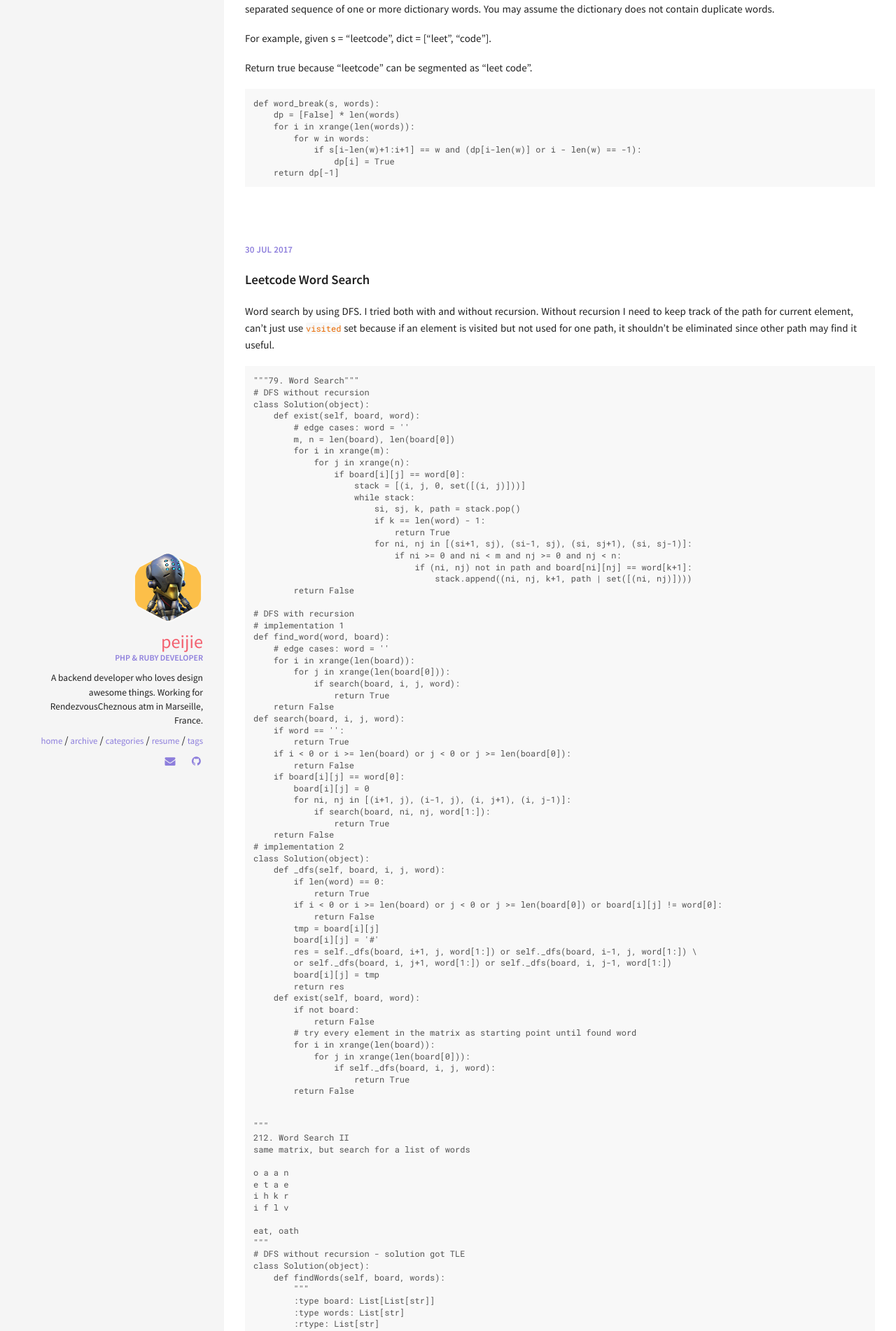
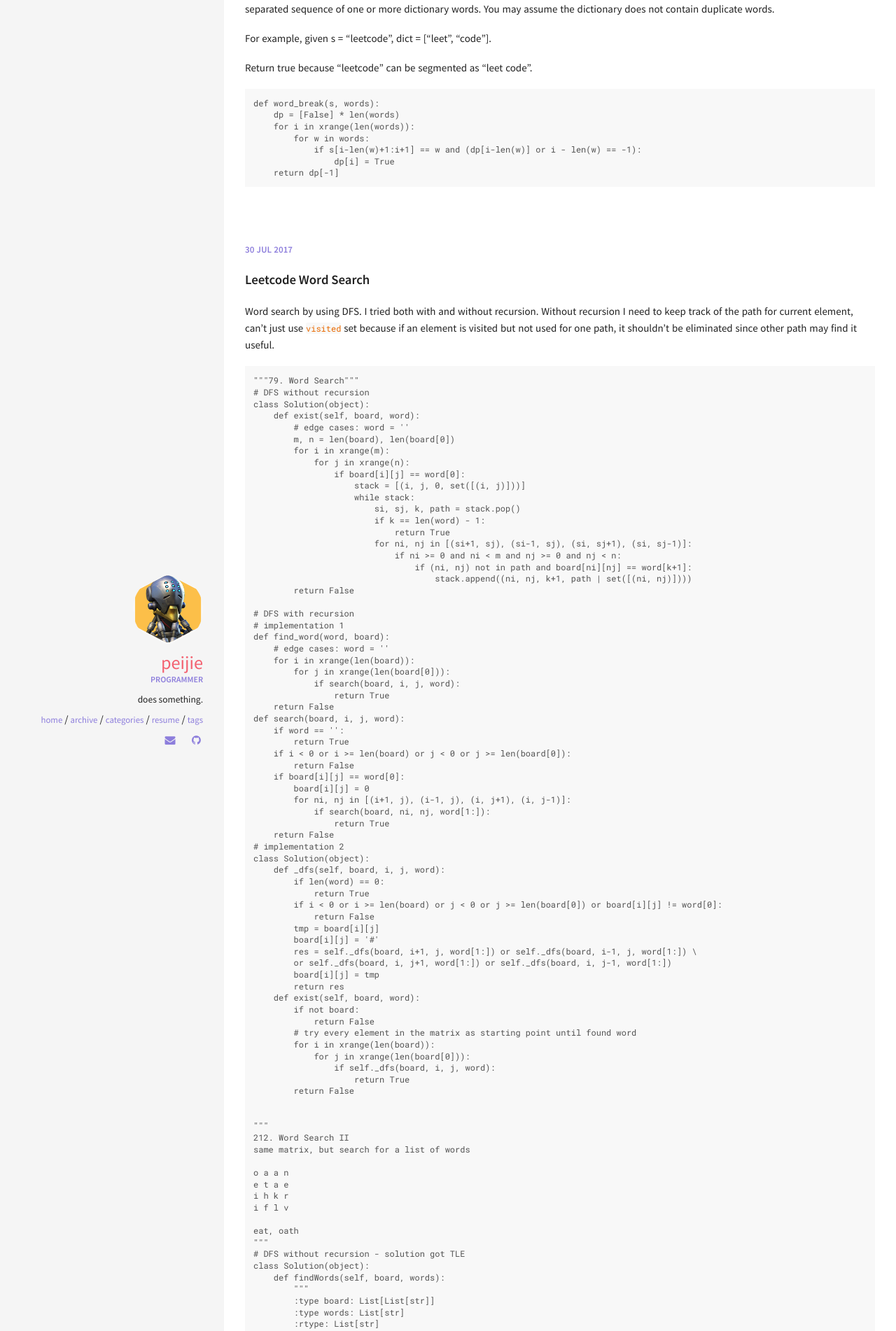
Before and after one commit to peijiehu/code, a Jekyll site: the page built from index.html, in a window 1280 px wide. Shown: the part 1515-3417 px from the top of the page at 70% size. Built offline with Jekyll 4.4.1, drawn with Linux system fonts in a browser that asks for light colours.

Commit message:
update bio

```diff
--- a/_config.yml
+++ b/_config.yml
@@ -36,8 +36,8 @@ kramdown:
 owner:
   name: Peijie
   avatar: zenyatta-avatar-2.png
-  job: "PHP & Ruby Developer"
-  bio: "A backend developer who loves design awesome things. Working for RendezvousCheznous atm in Marseille, France."
+  job: "Programmer"
+  bio: "does something."
   email: peijie@peijiehu.com
   disqus-shortname: #username
   twitter: #username
```
